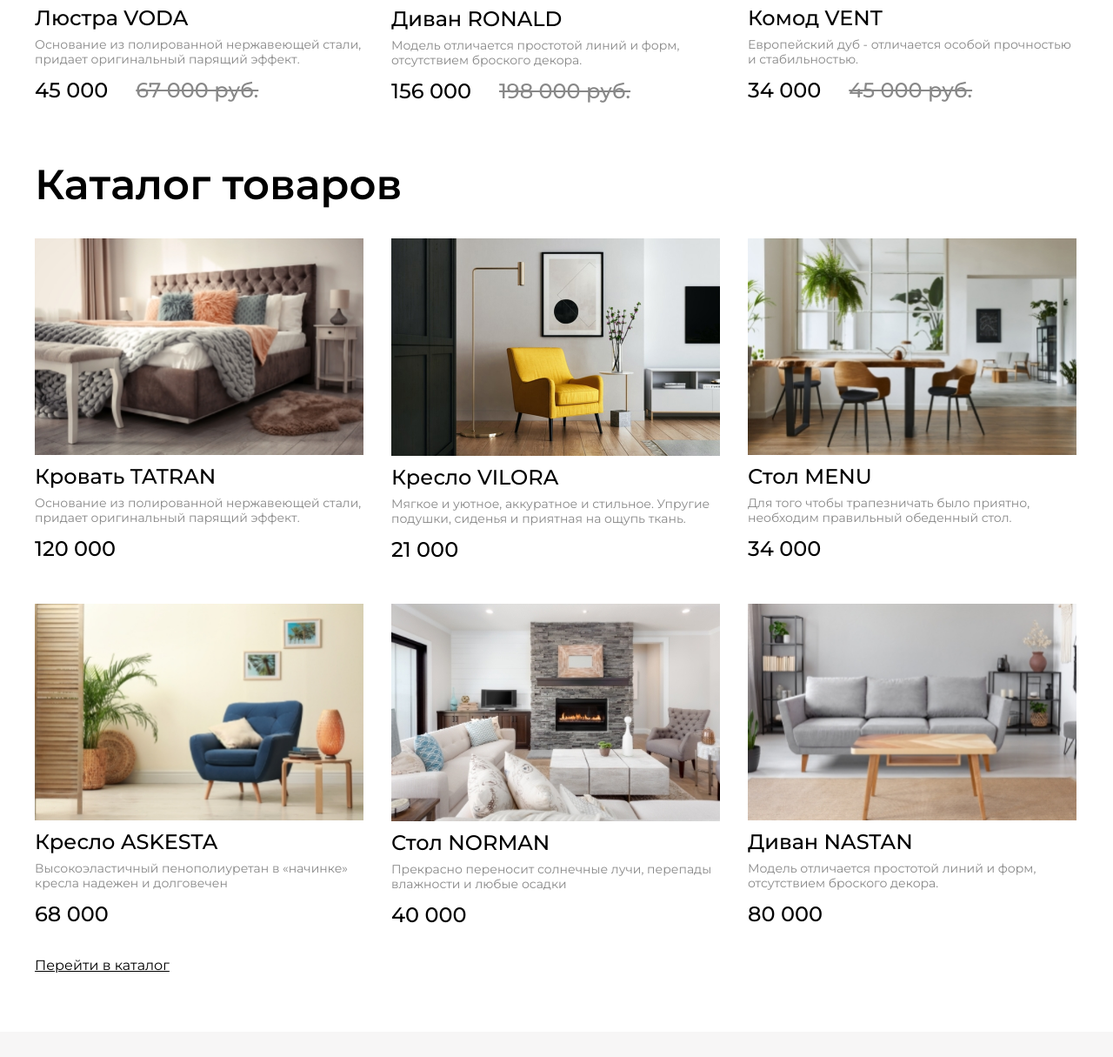
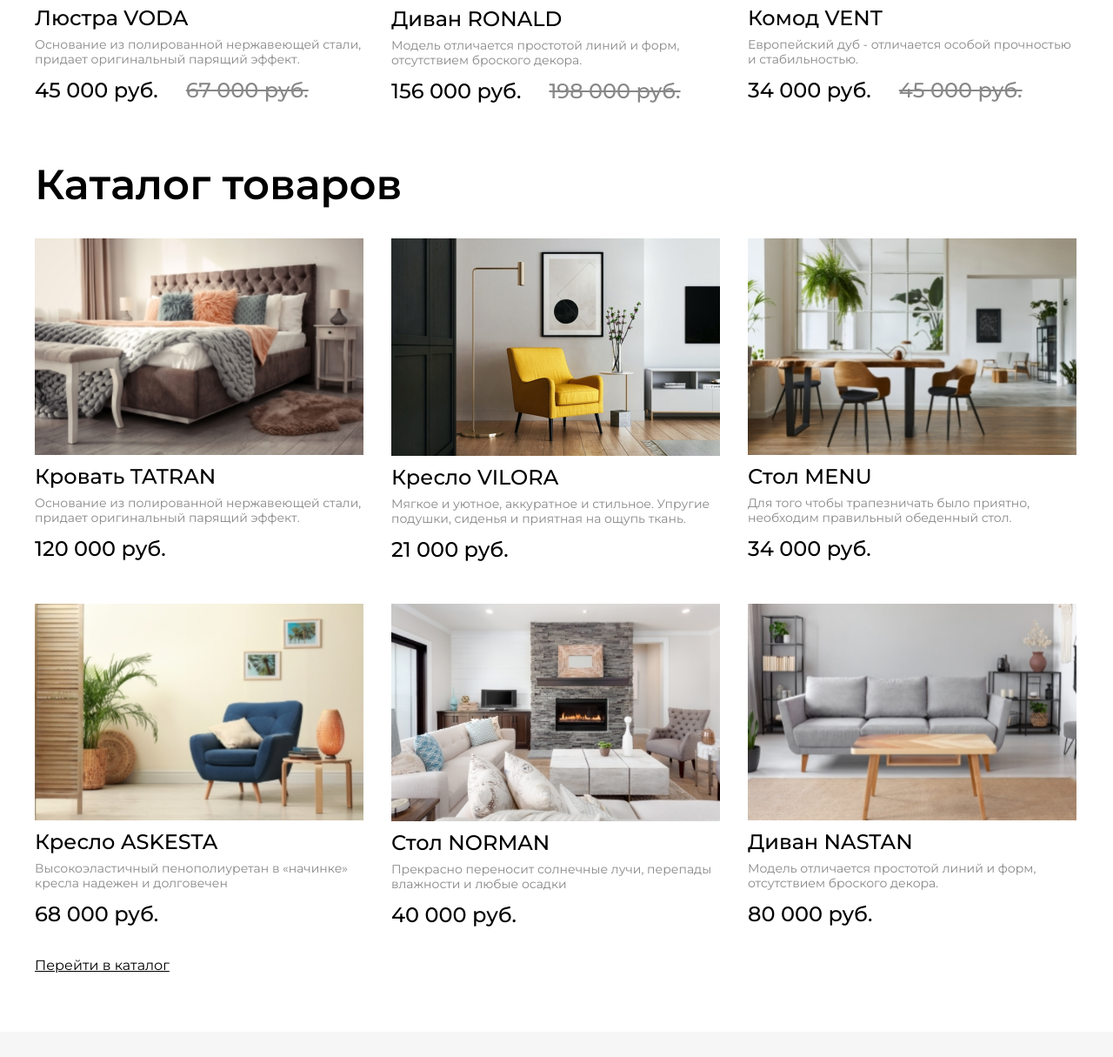
Before and after one commit to lvlivins/website-practice, a plain HTML site: page index.html in a window 1280 px wide. Shown: the part 2160-3375 px from the top of the page at 87% size. Drawn offline with Linux system fonts and the light colour scheme.

Commit message:
Update index.html

```diff
--- a/index.html
+++ b/index.html
@@ -120,7 +120,7 @@
                 <p class="product__description">Основание из полированной нержавеющей стали, придает оригинальный
                     парящий эффект.</p>
                 <div class="product__box-price">
-                    <span class="product__price">45 000</span>
+                    <span class="product__price">45 000 руб.</span>
                     <span class="product__price product__price_old">67 000 руб.</span>
                 </div>
             </article>
@@ -137,7 +137,7 @@
                 <p class="product__description">Модель отличается простотой линий и форм, отсутствием броского декора.
                 </p>
                 <div class="product__box-price">
-                    <span class="product__price">156 000</span>
+                    <span class="product__price">156 000 руб.</span>
                     <span class="product__price product__price_old">198 000 руб.</span>
                 </div>
             </article>
@@ -153,7 +153,7 @@
                 <h3 class="product__name">Комод VENT</h3>
                 <p class="product__description">Европейский дуб - отличается особой прочностью и стабильностью.</p>
                 <div class="product__box-price">
-                    <span class="product__price">34 000</span>
+                    <span class="product__price">34 000 руб.</span>
                     <span class="product__price product__price_old">45 000 руб.</span>
                 </div>
             </article>
@@ -174,7 +174,7 @@
                 <h3 class="product__name">Кровать TATRAN</h3>
                 <p class="product__description">Основание из полированной нержавеющей стали, придает оригинальный
                     парящий эффект.</p>
-                <span class="product__price">120 000</span>
+                <span class="product__price">120 000 руб.</span>
             </article>
             <article class="product">
                 <div class="product__image-box">
@@ -188,7 +188,7 @@
                 <h3 class="product__name">Кресло VILORA</h3>
                 <p class="product__description">Мягкое и уютное, аккуратное и стильное. Упругие подушки, сиденья и
                     приятная на ощупь ткань.</p>
-                <span class="product__price">21 000</span>
+                <span class="product__price">21 000 руб.</span>
             </article>
             <article class="product">
                 <div class="product__image-box">
@@ -202,7 +202,7 @@
                 <h3 class="product__name">Стол MENU</h3>
                 <p class="product__description">Для того чтобы трапезничать было приятно, необходим правильный обеденный
                     стол.</p>
-                <span class="product__price">34 000</span>
+                <span class="product__price">34 000 руб.</span>
             </article>
             <article class="product">
                 <div class="product__image-box">
@@ -216,7 +216,7 @@
                 <h3 class="product__name">Кресло ASKESTA</h3>
                 <p class="product__description">Высокоэластичный пенополиуретан в «начинке» кресла надежен и долговечен
                 </p>
-                <span class="product__price">68 000</span>
+                <span class="product__price">68 000 руб.</span>
             </article>
             <article class="product">
                 <div class="product__image-box">
@@ -230,7 +230,7 @@
                 <h3 class="product__name">Стол NORMAN</h3>
                 <p class="product__description">Прекрасно переносит солнечные лучи, перепады влажности и любые осадки
                 </p>
-                <span class="product__price">40 000</span>
+                <span class="product__price">40 000 руб.</span>
             </article>
             <article class="product">
                 <div class="product__image-box">
@@ -244,7 +244,7 @@
                 <h3 class="product__name">Диван NASTAN</h3>
                 <p class="product__description">Модель отличается простотой линий и форм, отсутствием броского декора.
                 </p>
-                <span class="product__price">80 000</span>
+                <span class="product__price">80 000 руб.</span>
             </article>
         </div>
     </section>
```
